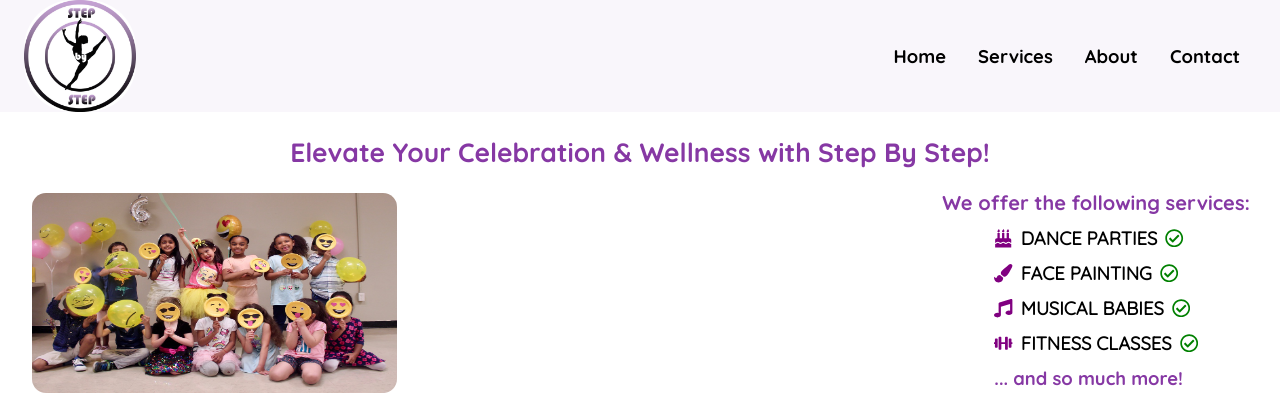
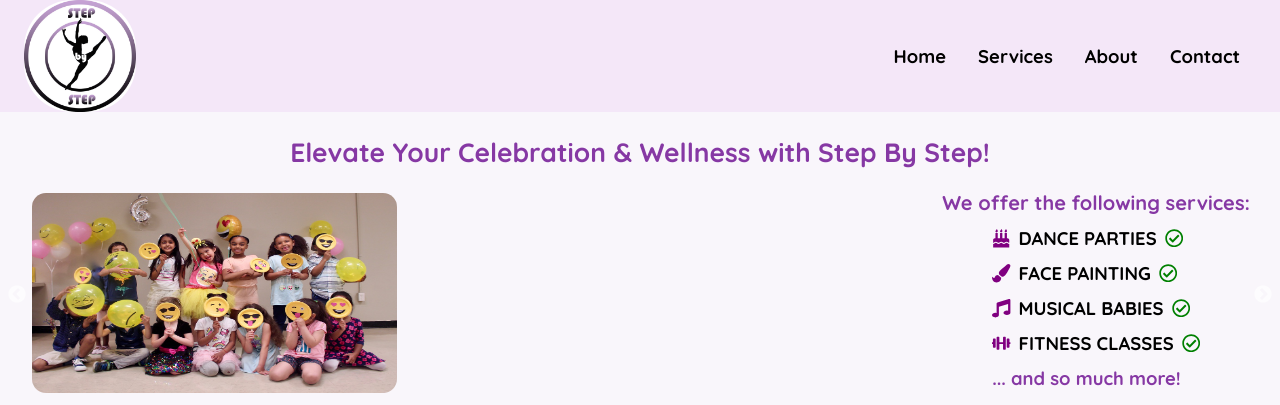
Before and after one commit to ralphdaryn/stepbystepstars, a React (Create React App) app: page / in a window 1280 px wide. Shown: the top 405 px of the page. Built offline with nearby package versions, Linux system fonts and the light colour scheme.

Commit message:
style header, main background color and update color font

```diff
--- a/src/components/Footer/Footer.scss
+++ b/src/components/Footer/Footer.scss
@@ -3,6 +3,7 @@
 
 .footer {
   padding-bottom: 0.5rem;
+  background-color: #f9f6fb;
   &__container {
     display: flex;
     flex-direction: column;
--- a/src/components/Header/Header.scss
+++ b/src/components/Header/Header.scss
@@ -9,7 +9,7 @@
     justify-content: space-between;
     align-items: center;
     padding: 1.5rem;
-    background-color: #f9f6fb;
+    background-color: rgb(244, 231, 248);
     position: fixed;
     top: 0;
     z-index: 100;
--- a/src/components/Main/Main.scss
+++ b/src/components/Main/Main.scss
@@ -3,6 +3,7 @@
 
 .main {
   padding: 8rem 1.5rem 1rem;
+  background-color: #f9f6fb;
   @include tablet {
     padding: 8.5rem 2rem 1rem;
   }
@@ -59,6 +60,7 @@
       display: flex;
       align-items: center;
       gap: 0.5rem;
+      font-family: "QuicksandBold";
       @include tablet {
         font-size: 1.15rem;
       }
```
